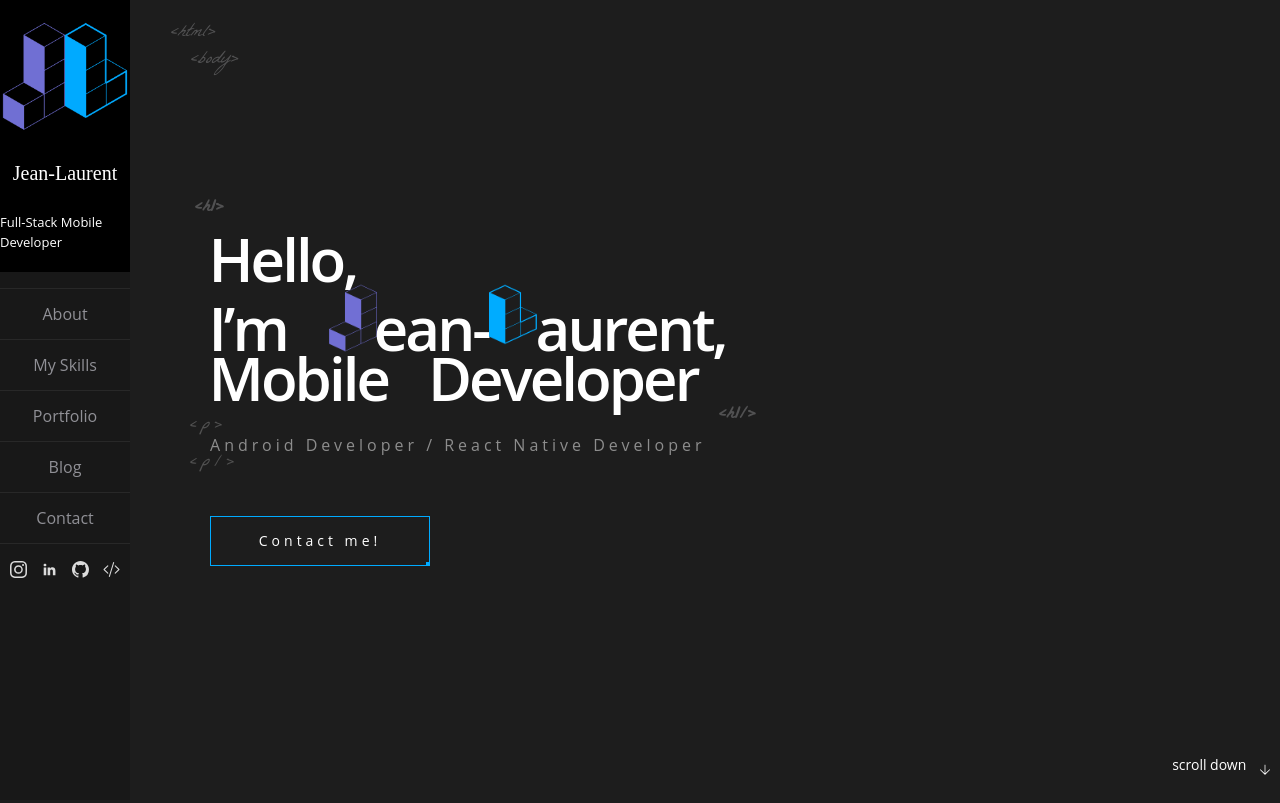
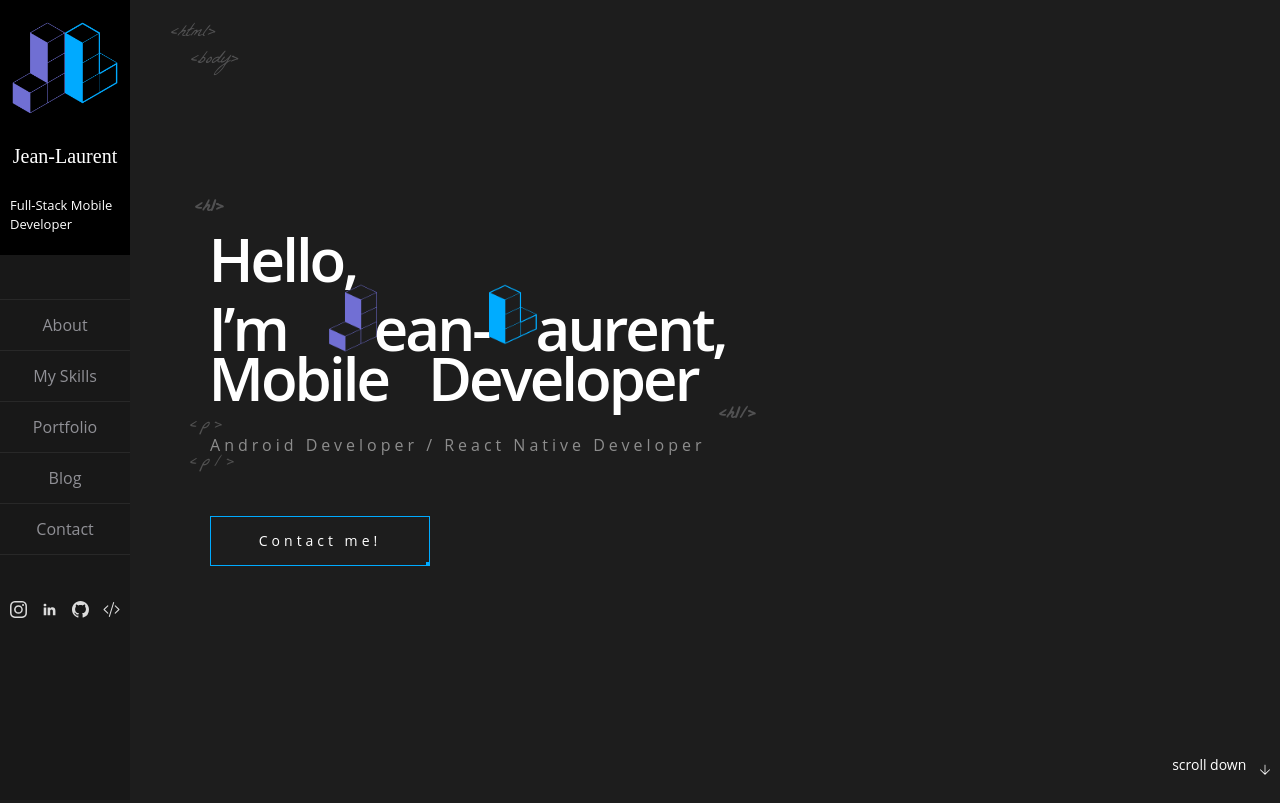
Before and after one commit to JDevs10/JDevs10.github.io, a plain HTML site: page index.html in a window 1280 px wide. Shown: the top 803 px of the page. Drawn offline with Linux system fonts and the light colour scheme.

Commit message:
FEAT TIME 0:15 fix menu && burger menu icon bug

```diff
--- a/css/responsible.css
+++ b/css/responsible.css
@@ -6,7 +6,9 @@
 
 /* Extra large devices (large laptops and desktops, 1200px and up) */
 @media only screen and (min-width: 1200px) {
-
+    .mbtn {
+        display: none;
+    }
 }
 
 /* For mobile menu
--- a/css/styles.css
+++ b/css/styles.css
@@ -85,7 +85,7 @@ menu {
     -webkit-box-pack: center;
     -ms-flex-pack: center;
     justify-content: center;
-    padding: 2rem 0;
+    padding: 2rem 1rem;
 }
 .main-menu-top span {
     font-family: "Open Sans";
--- a/js/app.js
+++ b/js/app.js
@@ -72,6 +72,7 @@ const App = {
         this.initTechCanvas();
         this.initPortfolioWall();
         this.initWorkExperience();
+        this.initResponsive();
 
         document.addEventListener('error', (event) => {
             window.location.href = "./404.html";
@@ -92,11 +93,11 @@ const App = {
     initMenu: function () {
         const myMenu = document.getElementById("myMenu");
 
-        if (Utils.Function.empty(document.getElementById('clsMenuMobileBtn'))) {
-            const clsMenuMobileBtn = document.createElement('a');
-            clsMenuMobileBtn.setAttribute('id', 'menuMobileBtn');
-            clsMenuMobileBtn.classList.add('mbtn');
-            clsMenuMobileBtn.classList.add('spin-me');
+        if (Utils.Function.empty(document.getElementById('menuMobileBtn'))) {
+            const menuMobileBtn = document.createElement('a');
+            menuMobileBtn.setAttribute('id', 'menuMobileBtn');
+            menuMobileBtn.classList.add('mbtn');
+            menuMobileBtn.classList.add('spin-me');
 
             const svg = document.createElementNS("http://www.w3.org/2000/svg", "svg"),
             path = document.createElementNS("http://www.w3.org/2000/svg", "path");
@@ -107,15 +108,15 @@ const App = {
             path.setAttribute('fill', "currentColor");
             path.setAttribute('d', "M436 124H12c-6.627 0-12-5.373-12-12V80c0-6.627 5.373-12 12-12h424c6.627 0 12 5.373 12 12v32c0 6.627-5.373 12-12 12zm0 160H12c-6.627 0-12-5.373-12-12v-32c0-6.627 5.373-12 12-12h424c6.627 0 12 5.373 12 12v32c0 6.627-5.373 12-12 12zm0 160H12c-6.627 0-12-5.373-12-12v-32c0-6.627 5.373-12 12-12h424c6.627 0 12 5.373 12 12v32c0 6.627-5.373 12-12 12z");
             svg.appendChild(path);
-            clsMenuMobileBtn.appendChild(svg);
+            menuMobileBtn.appendChild(svg);
 
-            clsMenuMobileBtn.addEventListener('click', function (e) {
-                clsMenuMobileBtn.classList.add('mbtn-cl');
+            menuMobileBtn.addEventListener('click', function (e) {
+                menuMobileBtn.classList.add('mbtn-cl');
                 const _myMenu = document.getElementById("myMenu");
                 _myMenu.style.display = 'flex';
                 _myMenu.style.opacity = '1';
             });
-            document.getElementsByTagName('body')[0].appendChild(clsMenuMobileBtn);
+            document.getElementsByTagName('body')[0].appendChild(menuMobileBtn);
         }
 
         const headerMenu = document.createElement('div');
@@ -207,19 +208,10 @@ const App = {
 
             clsMenuMobileBtn.addEventListener('click', function (e) {
                 document.getElementById('menuMobileBtn').classList.remove('mbtn-cl');
-                const myMenu = document.getElementById('myMenu');
-                myMenu.style.display = 'none';
-                myMenu.style.opacity = '0';
+                document.getElementById('myMenu').removeAttribute('style');
             });
             myMenu.appendChild(clsMenuMobileBtn);
         }
-
-        window.addEventListener('resize', function(e) {
-            if (e.currentTarget.innerWidth < 1200) {
-                App.MOBILE = true;
-            } else {App.MOBILE = false;}
-		});
-
     },
     hideMenu: function () {
         const myMenu = document.getElementById('myMenu');
@@ -504,6 +496,13 @@ const App = {
                     break;
             }
         }
+    },
+    initResponsive: function () {
+        window.addEventListener('resize', function(e) {
+            if (e.currentTarget.innerWidth < 1200) {
+                App.MOBILE = true;
+            } else {App.MOBILE = false;}
+		});
     }
 };
 
```
